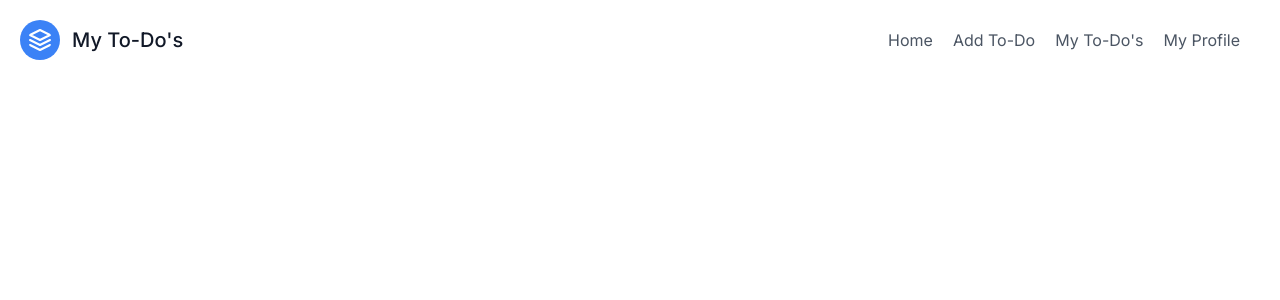
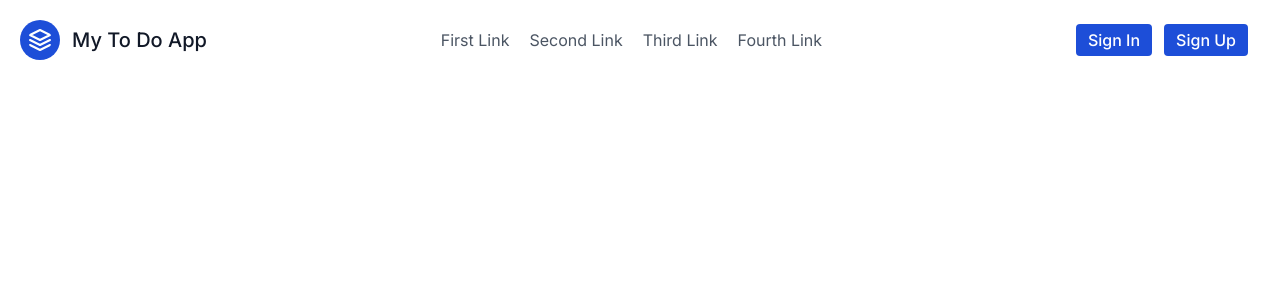
Before and after one commit to khaleelsheikh/todo-app, a Next.js app: page / in a window 1280 px wide. Shown: the top 300 px of the page. Built offline with nearby package versions, Linux system fonts and the light colour scheme.

Commit message:
Tinkering with UI of the header component

```diff
--- a/app/api/users/[userId]/route.js
+++ b/app/api/users/[userId]/route.js
@@ -3,31 +3,31 @@ import { NextResponse } from "next/server";
 export function GET(request) {
   const users = [
     {
+      userId: "001",
       name: "Khaleel",
       phone: "0547307550",
       position: "Manager",
-      userId: "001",
     },
 
     {
+      userId: "002",
       name: "Jalal",
       phone: "0531692400",
       position: "Service Advisor",
-      userId: "002",
     },
 
     {
+      userId: "003",
       name: "Omar",
       phone: "0561234567",
       position: "Service Advisor",
-      userId: "003",
     },
 
     {
+      userId: "004",
       name: "Abdul Rehman",
       phone: "0561112223",
       position: "Warehouse Manager",
-      userId: "004",
     },
   ];
 
--- a/app/api/users/route.js
+++ b/app/api/users/route.js
@@ -3,24 +3,28 @@ import { NextResponse } from "next/server";
 export function GET(request) {
   const users = [
     {
+      userId: "001",
       name: "Khaleel",
       phone: "0547307550",
       position: "Manager",
     },
 
     {
+      userId: "002",
       name: "Jalal",
       phone: "0531692400",
       position: "Service Advisor",
     },
 
     {
+      userId: "003",
       name: "Omar",
       phone: "0561234567",
       position: "Service Advisor",
     },
 
     {
+      userId: "004",
       name: "Abdul Rehman",
       phone: "0561112223",
       position: "Warehouse Manager",
--- a/app/components/Header.js
+++ b/app/components/Header.js
@@ -15,30 +15,42 @@ export default function Header() {
               xmlns="http://www.w3.org/2000/svg"
               fill="none"
               stroke="currentColor"
-              strokeLinecap="round"
-              strokeLinejoin="round"
-              strokeWidth="2"
-              className="w-10 h-10 text-white p-2 bg-blue-500 rounded-full"
+              stroke-linecap="round"
+              stroke-linejoin="round"
+              stroke-width="2"
+              className="w-10 h-10 text-white p-2 bg-blue-700 rounded-full"
               viewBox="0 0 24 24"
             >
               <path d="M12 2L2 7l10 5 10-5-10-5zM2 17l10 5 10-5M2 12l10 5 10-5"></path>
             </svg>
-            <span className="ml-3 text-xl">My To-Do's</span>
+            <span className="ml-3 text-xl">My To Do App</span>
           </Link>
-          <nav className="md:ml-auto flex flex-wrap items-center text-base justify-center">
-            <Link href="/" className="mr-5 hover:text-sky-500">
-              Home
+          <nav className="md:ml-auto md:mr-auto flex flex-wrap items-center text-base justify-center">
+            <Link href="#" className="mr-5 hover:text-gray-900">
+              First Link
             </Link>
-            <Link href="/add" className="mr-5 hover:text-sky-500">
-              Add To-Do
+            <Link href="#" className="mr-5 hover:text-gray-900">
+              Second Link
             </Link>
-            <Link href="#" className="mr-5 hover:text-sky-500">
-              My To-Do's
+            <Link href="#" className="mr-5 hover:text-gray-900">
+              Third Link
             </Link>
-            <Link href="#" className="mr-5 hover:text-sky-500">
-              My Profile
+            <Link href="#" className="mr-5 hover:text-gray-900">
+              Fourth Link
             </Link>
           </nav>
+          <Link
+            href="/login"
+            className="inline-flex items-center mr-3 text-white bg-blue-700 hover:bg-blue-800 font-medium px-3 py-1 text-center dark:bg-blue-600 dark:hover:bg-blue-700 dark:focus:ring-blue-800 rounded text-base mt-4 md:mt-0"
+          >
+            Sign In
+          </Link>
+          <Link
+            href="/signup"
+            className="inline-flex items-center mr-3 text-white bg-blue-700 hover:bg-blue-800 font-medium px-3 py-1 text-center dark:bg-blue-600 dark:hover:bg-blue-700 dark:focus:ring-blue-800 rounded text-base mt-4 md:mt-0"
+          >
+            Sign Up
+          </Link>
         </div>
       </header>
     </>
--- a/app/login/LoginPage.js
+++ b/app/login/LoginPage.js
@@ -49,7 +49,7 @@ export default function LoginPage() {
                     id="remember"
                     type="checkbox"
                     value=""
-                    className="w-4 h-4 border border-gray-300 rounded bg-gray-50 focus:ring-3 focus:ring-blue-300 dark:bg-gray-700 dark:border-gray-600 dark:focus:ring-blue-600 dark:ring-offset-gray-800 dark:focus:ring-offset-gray-800"
+                    className="w-4 h-4 border border-gray-300 rounded bg-gray-50  dark:bg-gray-700 dark:border-gray-600"
                     required
                   />
                 </div>
@@ -63,7 +63,7 @@ export default function LoginPage() {
             </div>
             <button
               type="submit"
-              className="w-full text-white bg-blue-700 hover:bg-blue-800 focus:ring-4 focus:outline-none focus:ring-blue-300 font-medium rounded-lg text-sm px-5 py-2.5 text-center dark:bg-blue-600 dark:hover:bg-blue-700 dark:focus:ring-blue-800"
+              className="w-full text-white bg-blue-700 hover:bg-blue-800 font-medium rounded-lg text-sm px-5 py-2.5 text-center dark:bg-blue-600 dark:hover:bg-blue-700"
             >
               Login to your account
             </button>
```
